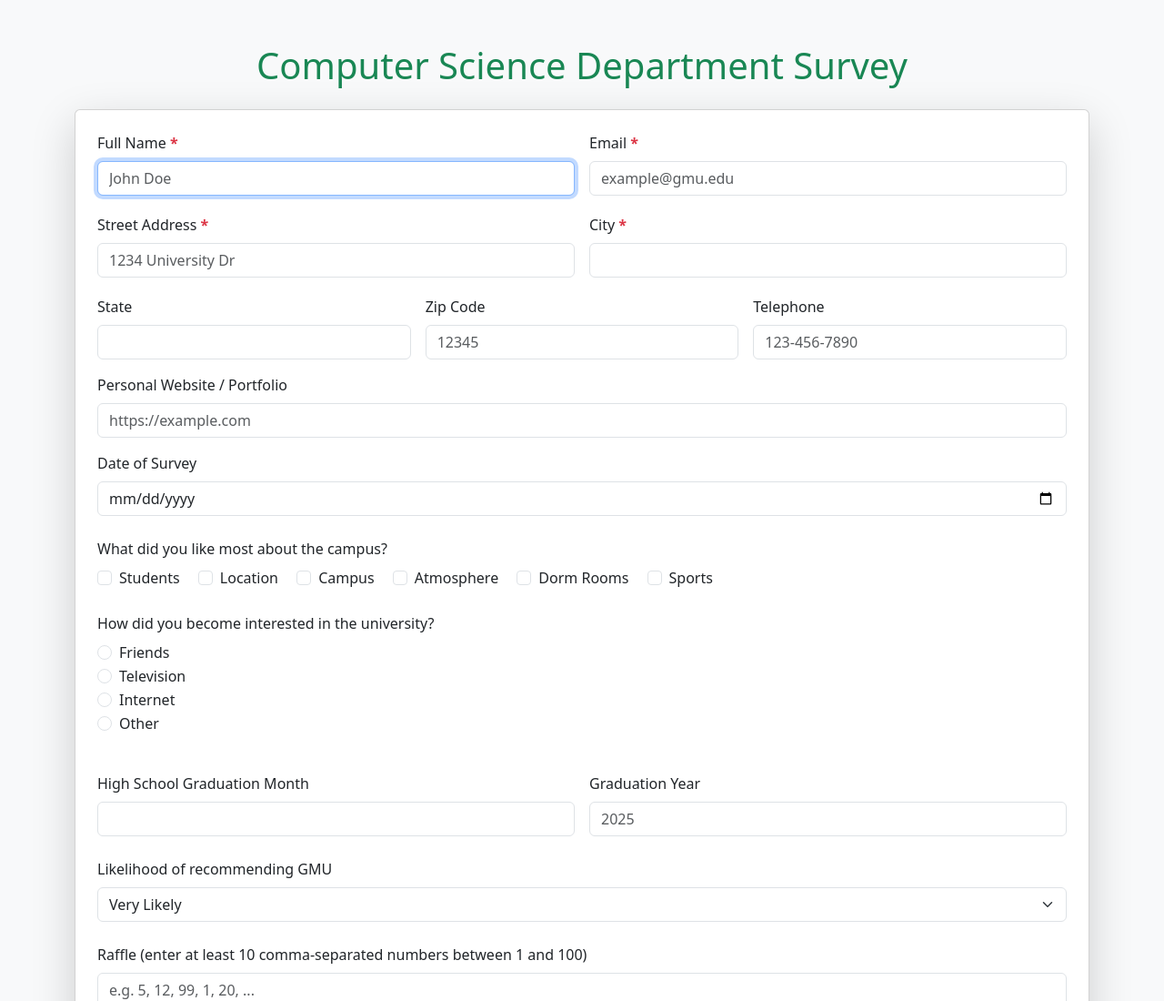
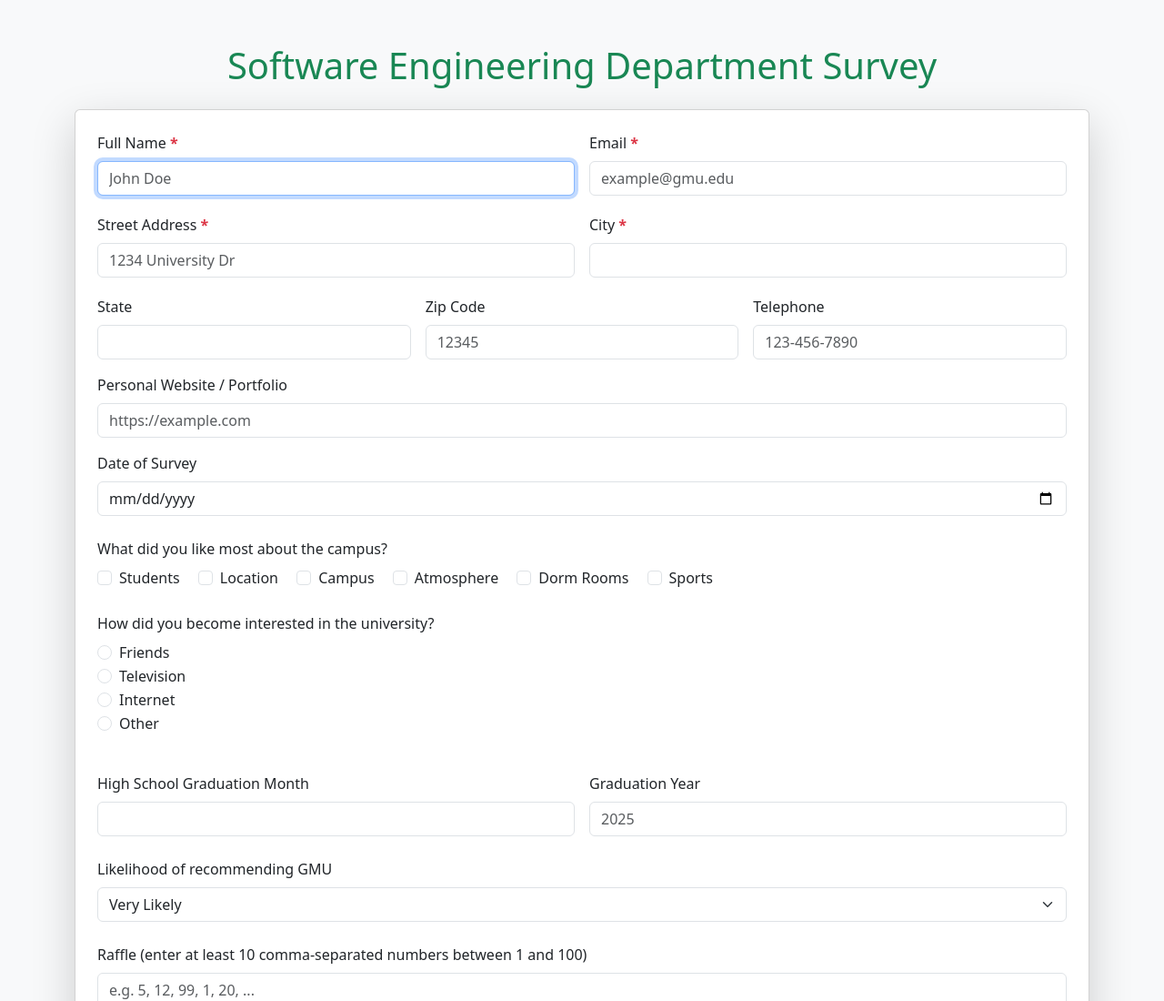
Before and after one commit to anusha2972/swe645hw2, a plain HTML site: page index.html in a window 1280 px wide. Shown: the top 1100 px of the page at 91% size. Drawn offline with nearby package versions, Linux system fonts and the light colour scheme.

Commit message:
changed title

```diff
--- a/index.html
+++ b/index.html
@@ -13,7 +13,7 @@
   <body class="bg-light">
     <div class="container my-5">
       <h1 class="text-success text-center mb-4">
-        Computer Science Department Survey
+        Software Engineering Department Survey
       </h1>
 
       <form
```
